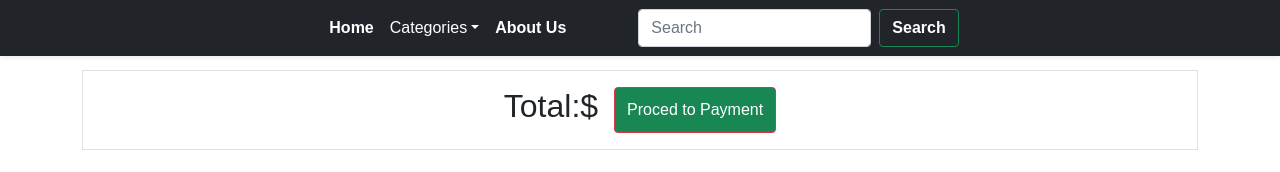
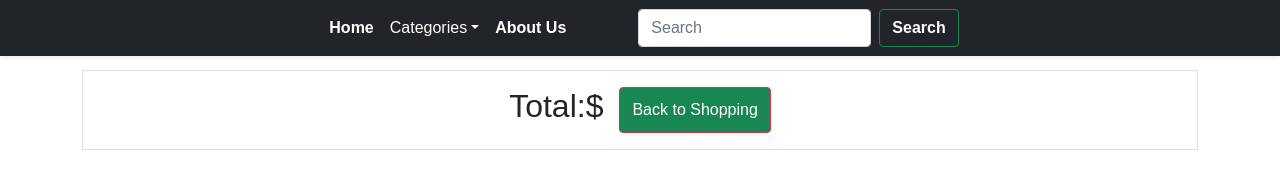
Before and after one commit to Hussain-0408/shoes-store-redux, a React (Create React App) app: page / in a window 1280 px wide. Shown: the top 172 px of the page. Built offline with nearby package versions, Linux system fonts and the light colour scheme.

Commit message:
added back to shop logic

```diff
--- a/src/components/CartItems.js
+++ b/src/components/CartItems.js
@@ -1,22 +1,31 @@
-import React from 'react'
+import React, { useState } from 'react'
 import { Container, Row ,Col} from 'react-bootstrap'
 import { useNavigate } from 'react-router-dom'
 
 function CartItems() {
-    const navigate = useNavigate("/PaymentPage")
+    const[shop , setShop] = useState(false)
+    const navigate = useNavigate();
     const handlenavigate = ()=>{
         navigate("/PaymentPage")
+        setShop(false)
+
     }
+    const handleback =()=>{
+        navigate("/");
+        setShop(true)
+    };
+
   return (
     <div>
         <Container>
             <Row>
                 <Col xs={12} md={6} lg={12}>
 
-                 <div className='bg-white border w-100 justify-content-center d-flex py-2 mb-0 '>
-                    <div className='py-2 d-flex  gap-3 '>
+                 <div className='bg-white border w-100 justify-content-center d-flex  mb-0 '>
+                    <div className='p-3 d-flex  gap-3 '>
                         <h2>Total:$</h2>
-                        <button className='btn btn-success btn-outline-danger text-white' onClick={handlenavigate}> Proced to Payment</button>
+                     {shop ? (   <button className='btn btn-success btn-outline-danger text-white' onClick={handlenavigate}> Proced to Payment</button>) :
+                                 (<button className='btn btn-success btn-outline-danger text-white' onClick={handleback}> Back to Shopping</button>)}
                     </div>
 
                  </div>
```
